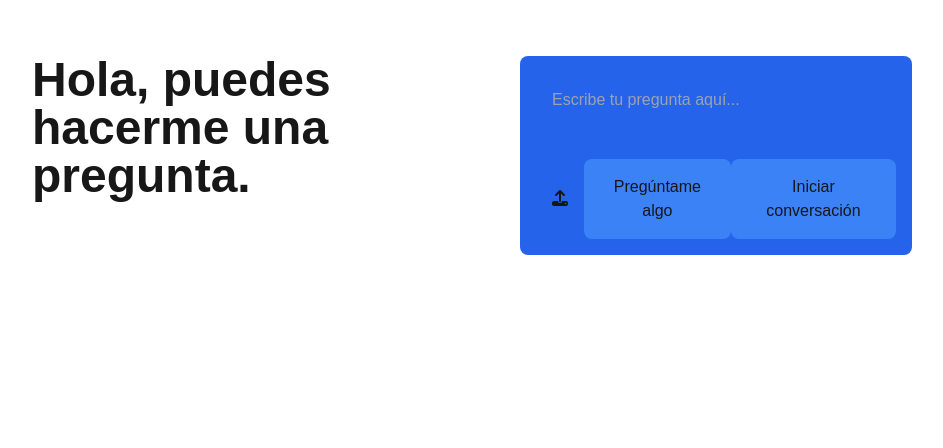
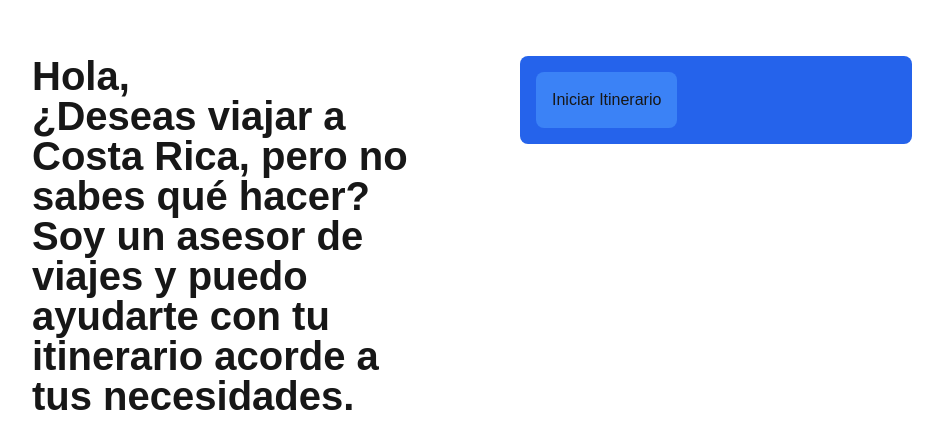
Before and after one commit to gabwebdesign/node-AI-Assistance, a Next.js app in the folder frontend/view/: page / in a window 1280 px wide. Shown: the top 448 px of the page, without its empty margins (168-1111 px from the left). Built offline with nearby package versions, Linux system fonts and the light colour scheme.

Commit message:
UX improvement

```diff
--- a/frontend/view/app/globals.scss
+++ b/frontend/view/app/globals.scss
@@ -28,7 +28,7 @@ body {
 }
 
 h1{
-  font-size: 3rem;
+  font-size: 2.5rem;
   font-weight: bold;
   line-height: 1em;
 }
--- a/frontend/view/app/page.tsx
+++ b/frontend/view/app/page.tsx
@@ -1,15 +1,16 @@
 "use client";
-import { faAtom, faUpload } from "@fortawesome/free-solid-svg-icons";
+import { faAtom } from "@fortawesome/free-solid-svg-icons";
 import { FontAwesomeIcon } from "@fortawesome/react-fontawesome";
 import axios from "axios";
 import { useState } from "react";
-import apiClient from "./apiClient";
 
 export default function Home() {
 
   const [inputData, setInputData] = useState('');
   const [messages, setMessages] = useState<{ role: string; content: string }[]>([]);
   const [response, setResponse] = useState('');
+  const [inputEnabled, setInputEnabled] = useState(false);
+  const [btnVisible, setBtnVisible] = useState(true);
 
   const handleAsk = async () => {
 
@@ -37,12 +38,16 @@ export default function Home() {
     }
   };
 
+  const handleKeyPress = (event: React.KeyboardEvent<HTMLInputElement>) => {
+    if (event.key === 'Enter' && !event.shiftKey) {
+      event.preventDefault();
+      initFlow();
+    }
+  };
+
   const initFlow = async () => {
-
-    if (inputData.trim() === '') {
-      alert('Debes escribir una pregunta.');
-      return;
-    }
+    setInputEnabled(true);
+    setBtnVisible(false);
 
     try {
       const res = await axios.post('http://localhost:5001/api/flows', {
@@ -53,6 +58,7 @@ export default function Home() {
 
       const updatedMessages = [{ role: "system", content: assistanceResponse }];
       setMessages(updatedMessages);
+      setInputData('');
       return res.data.pregunta;
     } catch (error) {
       console.error('Error al obtener la conversacion:', error)
@@ -63,26 +69,46 @@ export default function Home() {
   return (
     <div className="wrapper">
       <div className="container-grid">
-          <div className="p-10"><h1 className="pb-3">Hola, puedes hacerme una pregunta.</h1></div>
+          <div className="p-10"><h1 className="pb-3">Hola,<br /> ¿Deseas viajar a Costa Rica, pero no sabes qué hacer? Soy un asesor de viajes y puedo ayudarte con tu itinerario acorde a tus necesidades.</h1></div>
           <div className="chat p-10">
                 <div className="w-full p-4 rounded-lg bg-blue-600">
-                  <textarea
+                  {
+                    inputEnabled &&
+                    <input
+                      type="text"
                       className="w-full p-4 h-20 bg-transparent text-white resize-none"
                       placeholder="Escribe tu pregunta aquí..."
                       autoFocus
                       value={inputData}
                       onChange={(e) => setInputData(e.target.value)}
+                      onKeyUp={handleKeyPress}
                     />
+                  }
+
                   <div className="flex justify-between">
-                      <button  className="p-4">
+                        {/* <button  className="p-4">
                           <FontAwesomeIcon icon={faUpload} />
                         </button>
                       <button onClick={handleAsk} className="rounded-lg p-4 bg-blue-500">
                           Pregúntame algo
+                      </button>*/}
+                        {
+                        btnVisible ? (
+                          <button
+                          className="rounded-lg p-4 bg-blue-500"
+                          onClick={initFlow}>
+                          Iniciar Itinerario
                           </button>
-                      <button onClick={initFlow} className="rounded-lg p-4 bg-blue-500">
-                          Iniciar conversación
+                          ) : (
+                          <button
+                          onClick={initFlow}
+                          className="rounded-lg p-4 bg-blue-500"
+                          disabled={inputData.trim() === ''}
+                          >
+                          Contestar
                           </button>
+                          )
+                        }
                   </div>
                 </div>
 
```
Also changed, not shown: 1 other file (tests, documents, lock files or other folders). Lines whose indentation alone changed are shown as unchanged.
